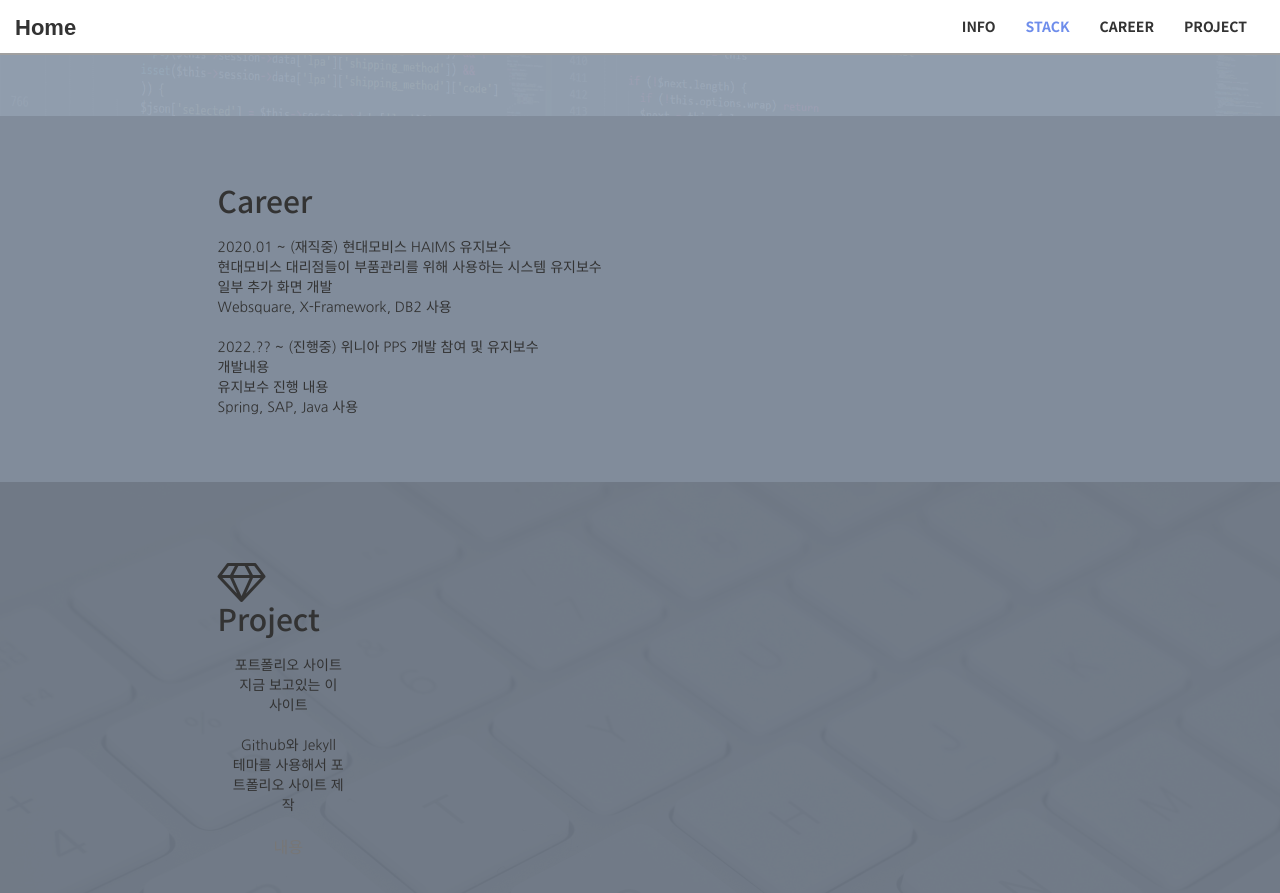
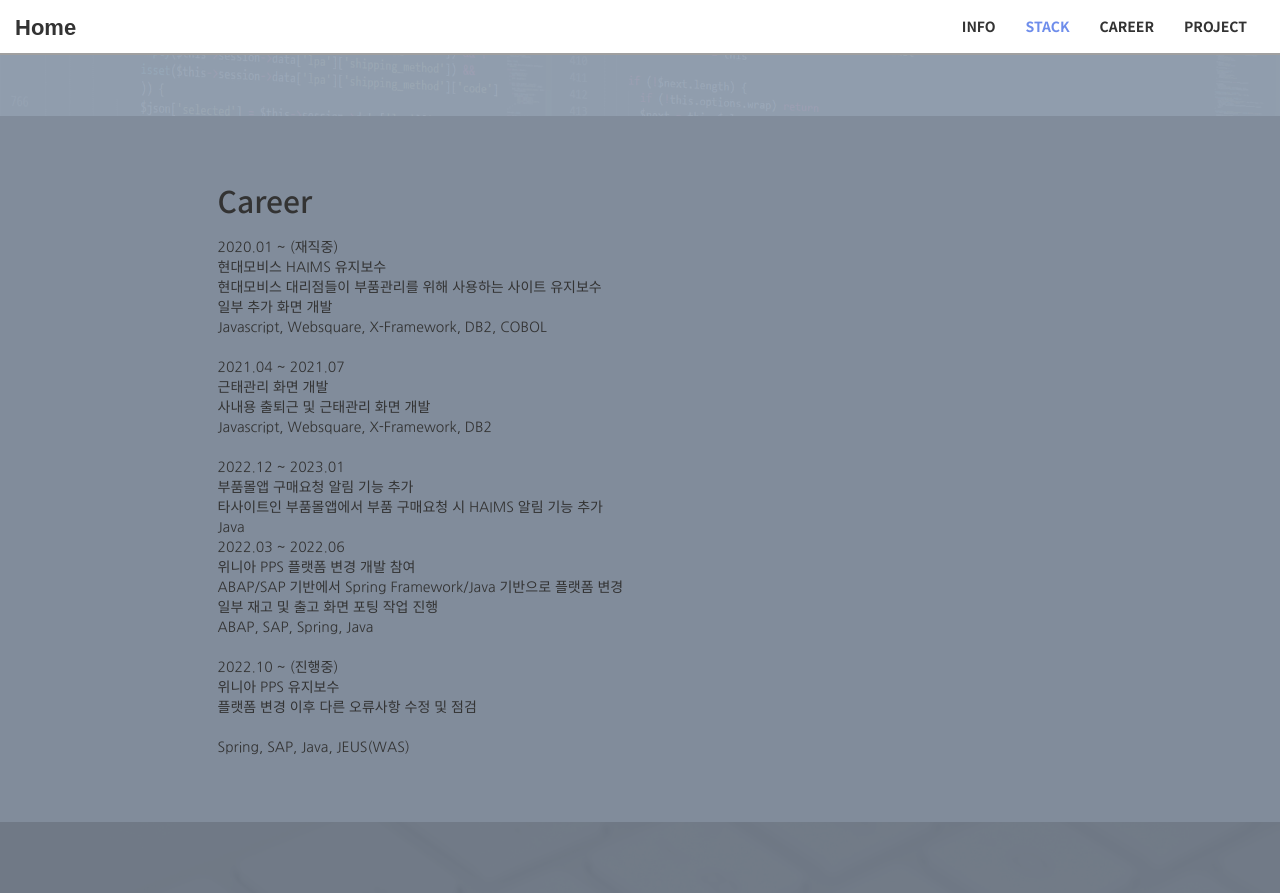
Before and after one commit to fpshtmxm36/Jekyll_Portfolio, a Jekyll site: the page built from index.html, in a window 1280 px wide and 900 px high, scrolled down 1719 px. Shown: the top 893 px of the window. Built offline with Jekyll 4.4.1, drawn with Linux system fonts in a browser that asks for light colours; some web fonts are replaced.

Commit message:
230109_내용추가
*포트폴리오 내용 추가

```diff
--- a/_includes/Career.html
+++ b/_includes/Career.html
@@ -7,19 +7,34 @@
                 </div>
             </div>
             <div class="content-box">
-                2020.01 ~ (재직중)
+                2020.01 ~ (재직중)<br>
                 <!--Hyundai-mobis Agent Inventory Management System-->
                 현대모비스 HAIMS 유지보수<br>
-                현대모비스 대리점들이 부품관리를 위해 사용하는 시스템 유지보수<br>
+                현대모비스 대리점들이 부품관리를 위해 사용하는 사이트 유지보수<br>
                 일부 추가 화면 개발<br>
-                Websquare, X-Framework, DB2 사용<br>
+                Javascript, Websquare, X-Framework, DB2, COBOL<br>
                 <br>
+                2021.04 ~ 2021.07<br>
+                근태관리 화면 개발<br>
+                사내용 출퇴근 및 근태관리 화면 개발<br>
+                Javascript, Websquare, X-Framework, DB2<br>
+                <br>
+                2022.12 ~ 2023.01<br>
+                부품몰앱 구매요청 알림 기능 추가<br>
+                타사이트인 부품몰앱에서 부품 구매요청 시 HAIMS 알림 기능 추가<br>
+                Java<br>
                 <!--Partner Portal System-->
-                2022.?? ~ (진행중)
-                위니아 PPS 개발 참여 및 유지보수<br>
-                개발내용<br>
-                유지보수 진행 내용<br>
-                Spring, SAP, Java 사용<br>
+                2022.03 ~ 2022.06<br>
+                위니아 PPS 플랫폼 변경 개발 참여<br>
+                ABAP/SAP 기반에서 Spring Framework/Java 기반으로 플랫폼 변경<br>
+                일부 재고 및 출고 화면 포팅 작업 진행<br>
+                ABAP, SAP, Spring, Java<br>
+                <br>
+                2022.10 ~ (진행중)<br>
+                위니아 PPS 유지보수<br>
+                플랫폼 변경 이후 다른 오류사항 수정 및 점검<br>
+                <br>
+                Spring, SAP, Java, JEUS(WAS)<br>
             </div>
         </div>
     </div>
--- a/_includes/Project.html
+++ b/_includes/Project.html
@@ -7,17 +7,13 @@
                         <i class="fa fa-3x fa-diamond"></i>
                         <h2 class="section-heading text-left">Project</h2>
                     </div>
-                    <div class="col-lg-9 col-md-12 text-center">
-                        <div class="content-box">
-                            포트폴리오 사이트<br>
-                            지금 보고있는 이 사이트<br>
-                            <br>
-                            Github와 Jekyll 테마를 사용해서 포트폴리오 사이트 제작<br>
-                            <h3></h3>
-                                    <p class="text-muted">내용</p>
-                                </div>
-                            </div>
-                        </div>
+                    <div class="col-lg-12 col-md-12">
+                        포트폴리오 사이트<br>
+                        2022.12 ~ 2023.01<br>
+                        <br>
+                        지금 보고있는 이 사이트<br>
+                        <br>
+                        Github와 Jekyll 테마를 사용해서 포트폴리오 사이트 제작<br>
                         <!--
                         <div class="col-lg-12 col-sm-12">
                             <a href="#" class="portfolio-box">
```
